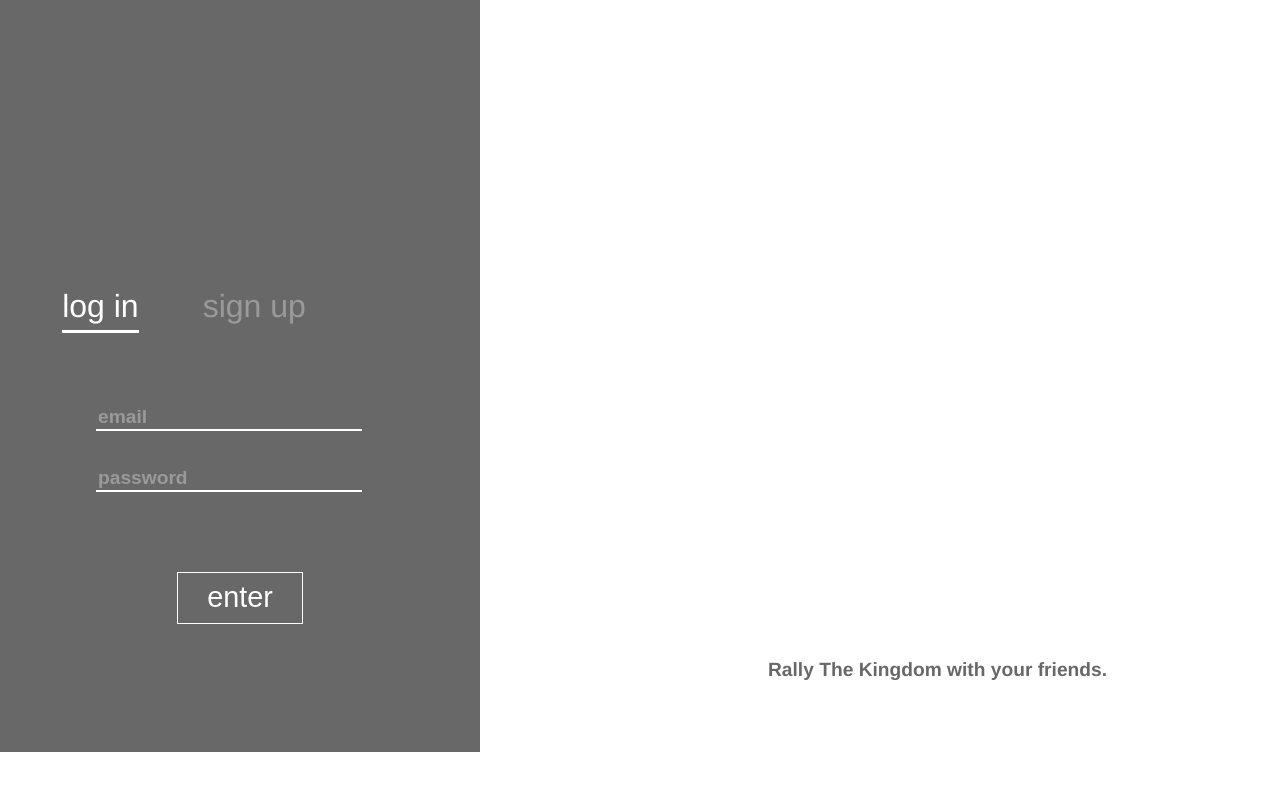
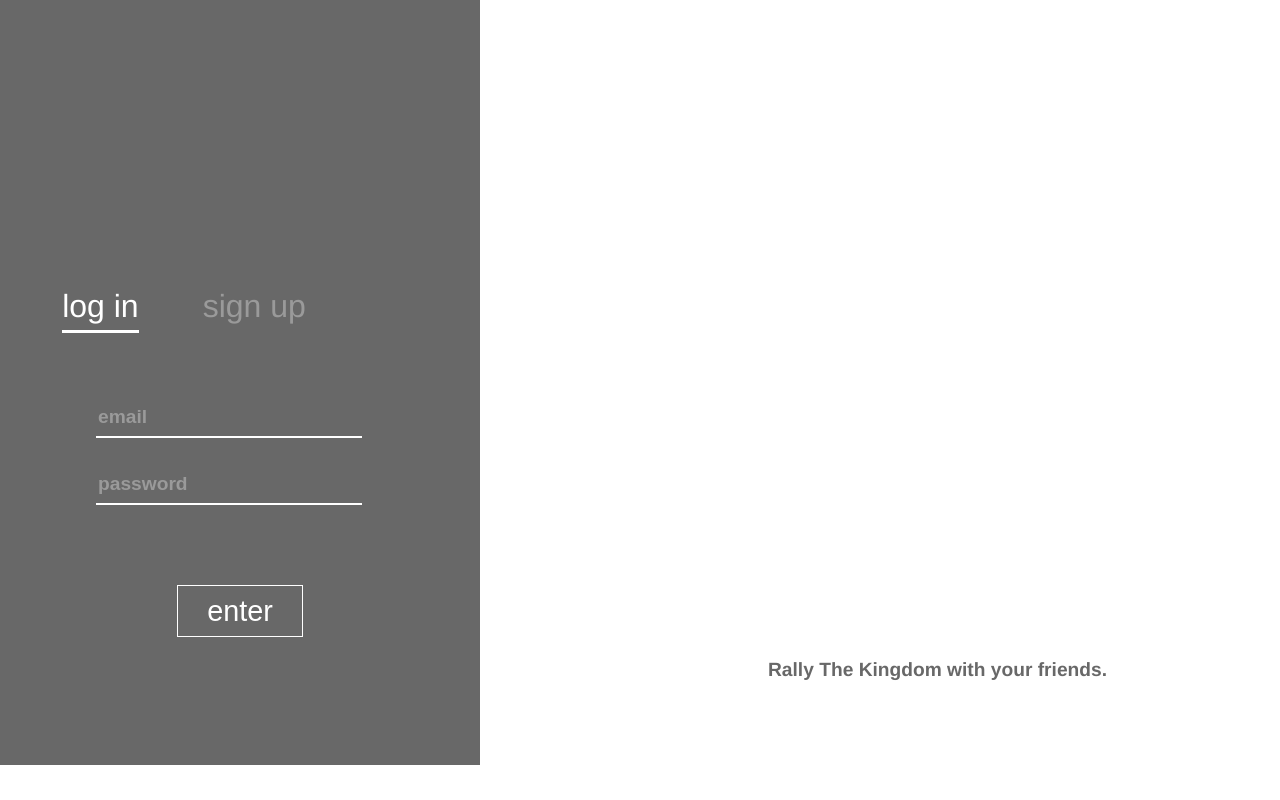
Before and after one commit to derek-y-lee/Castle, a React (Create React App) app: page / in a window 1280 px wide. Built offline with nearby package versions, Linux system fonts and the light colour scheme.

Commit message:
Update Main.module.scss
Small minor update to login

```diff
--- a/src/components/Main/Main.module.scss
+++ b/src/components/Main/Main.module.scss
@@ -64,6 +64,7 @@ div > .activeLink {
     border: none;
     color: #fff;
     border-bottom: 2px solid #fff;
+    padding-bottom: .4em;
 }
 
 .login > input:first-child {
```
